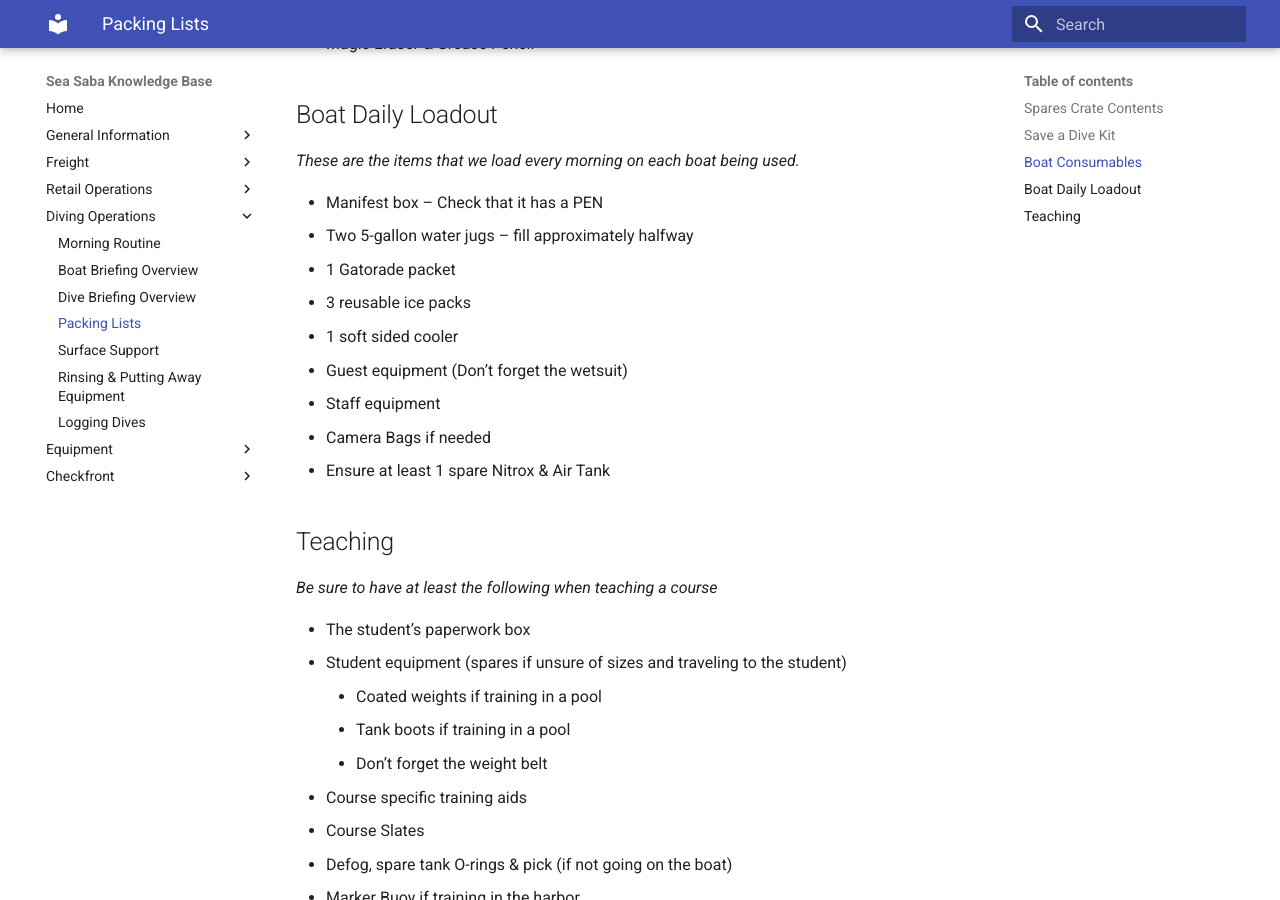
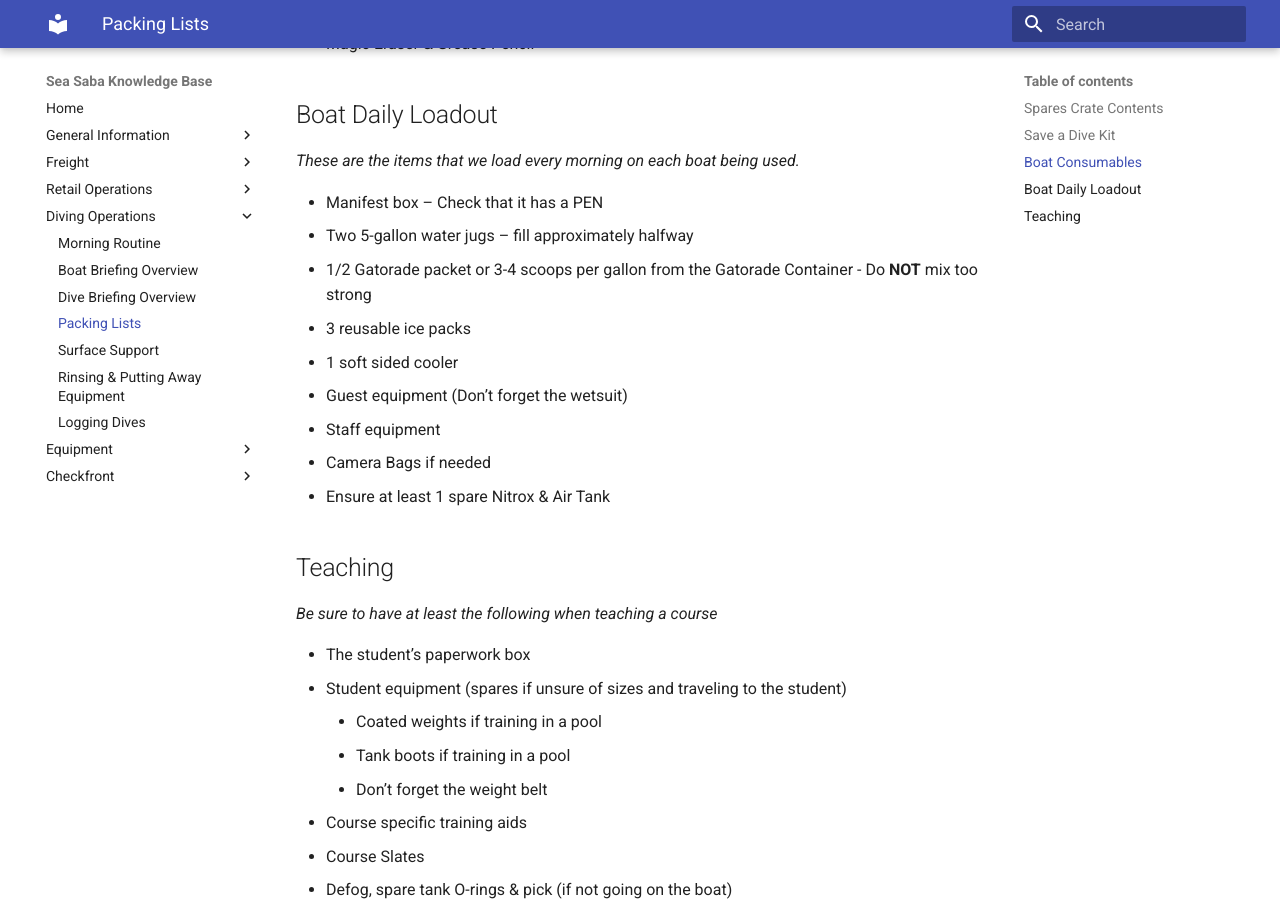
Before and after one commit to spizeck/Sea-Saba-Knowledge-Base, an MkDocs documentation site: the page built from docs/DiveOperations/PackingLists.md, in a window 1280 px wide and 900 px high, scrolled down 1229 px. Built offline with MkDocs 1.6.1 and Material for MkDocs 9.7.7, drawn with Linux system fonts in a browser that asks for light colours.

Commit message:
Update PackingLists.md

```diff
--- a/docs/DiveOperations/PackingLists.md
+++ b/docs/DiveOperations/PackingLists.md
@@ -39,7 +39,7 @@
 
 - Manifest box – Check that it has a PEN
 - Two 5-gallon water jugs – fill approximately halfway
-- 1 Gatorade packet
+- 1/2 Gatorade packet or 3-4 scoops per gallon from the Gatorade Container - Do **NOT** mix too strong
 - 3 reusable ice packs
 - 1 soft sided cooler
 - Guest equipment (Don’t forget the wetsuit)
```
